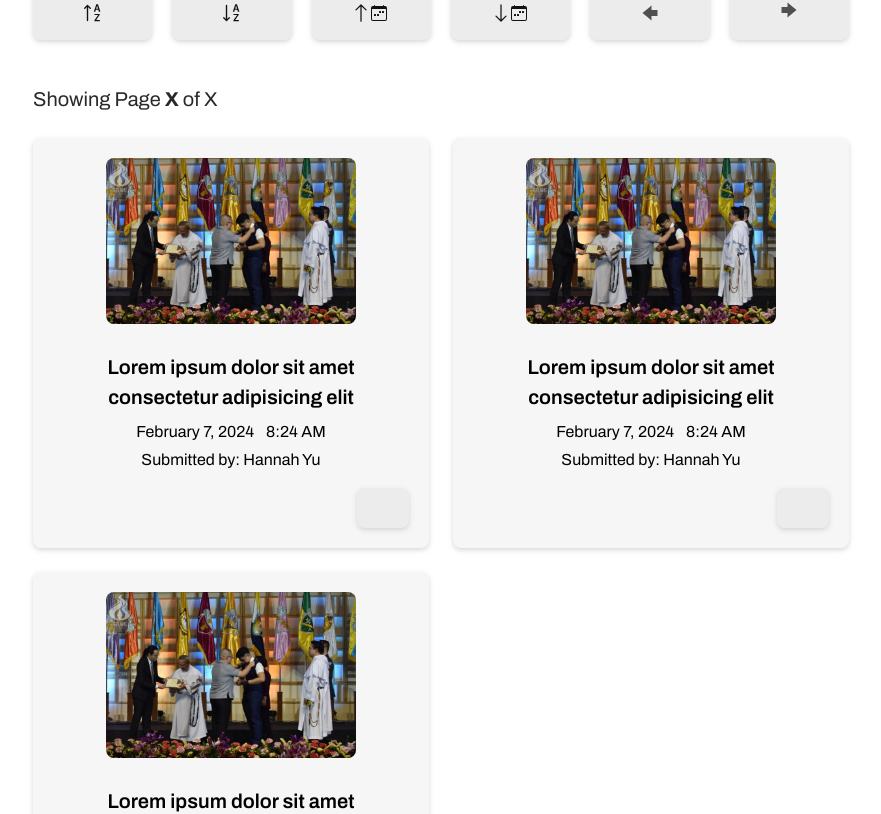
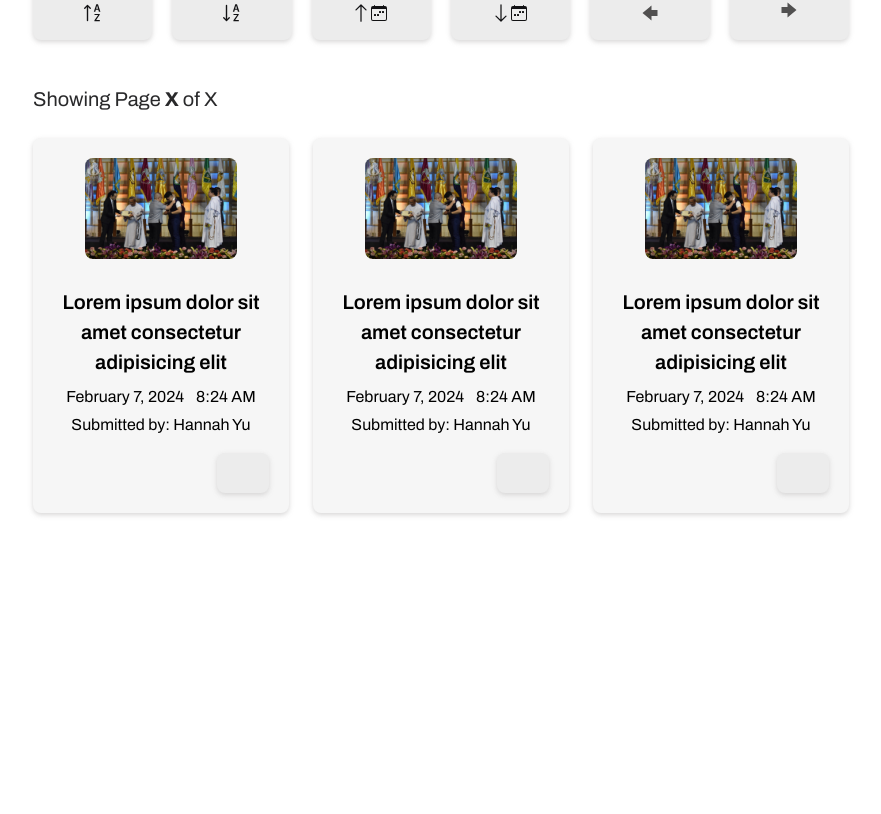
Before and after one commit to judgemongcal/se-becarios-cms, a React (Vite) app in the folder becarios-admin/: page /manage-content in a window 1280 px wide. Shown: the part 1311-2125 px from the top of the page, without its empty margins (367-1248 px from the left). Built offline with nearby package versions, Linux system fonts and the light colour scheme; some icons are missing.

Commit message:
created ArchivedListItemBtn and finalized layout of PostArchives page

```diff
--- a/becarios-admin/src/components/global/Button.jsx
+++ b/becarios-admin/src/components/global/Button.jsx
@@ -2,6 +2,7 @@ import {
   FaCheck,
   FaEllipsis,
   FaShareFromSquare,
+  FaTrash,
 } from 'react-icons/fa6';
 import { FaXmark } from 'react-icons/fa6';
 import { LuPencil } from 'react-icons/lu';
@@ -267,13 +268,13 @@ function ArchivedListItemBtn() {
   return (
     <div className="mt-4 flex flex-row justify-start gap-3">
       <button className="bg-brand-blue hover:bg-brand-blue-dark rounded-8 shadow-sm-btn items-center p-2 duration-300">
-        <MdOutlineRemoveRedEye className="fill-brand-input h-auto w-[30px] md:w-[35px]" />
+        <MdOutlineRemoveRedEye className="fill-brand-input h-auto w-[25px] md:w-[30px]" />
       </button>
       <button className="bg-brand-yellow hover:bg-brand-yellow-dark rounded-8 shadow-sm-btn items-center p-2 duration-300">
-        <FaShareFromSquare className="fill-brand-input h-auto w-[30px] md:w-[35px]" />
+        <FaShareFromSquare className="fill-brand-input h-auto w-[25px] md:w-[30px]" />
       </button>
       <button className="bg-brand-red hover:bg-brand-red-dark rounded-8 shadow-sm-btn items-center p-2 duration-300">
-        <FaXmark className="fill-brand-input h-auto w-[30px] md:w-[35px]" />
+        <FaTrash className="fill-brand-input h-auto w-[25px] md:w-[30px]" />
       </button>
     </div>
   );
--- a/becarios-admin/src/components/manage-content/ContentList.jsx
+++ b/becarios-admin/src/components/manage-content/ContentList.jsx
@@ -11,7 +11,7 @@ function ContentList({ type }) {
           10
         </h1>
       </div> */}
-      <div className="req-items -mt-5 mb-4 flex flex-col gap-6 md:grid md:grid-cols-2">
+      <div className="req-items -mt-5 mb-4 flex flex-col gap-6 md:grid md:grid-cols-3 ">
         {/* CONVERT INTO ARRAY.MAP */}
         <ContentListItem type={type} />
         <ContentListItem type={type} />
--- a/becarios-admin/src/pages/PostArchives.jsx
+++ b/becarios-admin/src/pages/PostArchives.jsx
@@ -8,7 +8,7 @@ import ContentList from '../components/manage-content/ContentList';
 
 function PostArchives() {
   return (
-    <div className="flex flex-col justify-start lg:flex-row">
+    <div className="flex flex-col justify-start lg:flex-row ">
       <div className="navs">
         <NavBar />
         <NavBarMobile />
```
